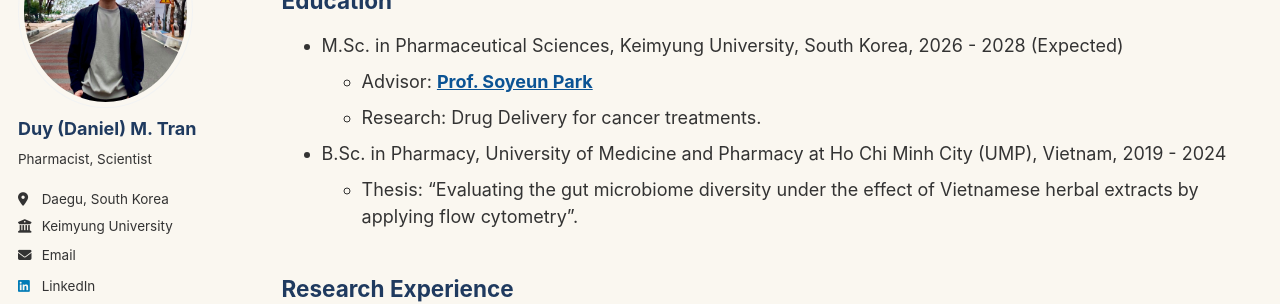
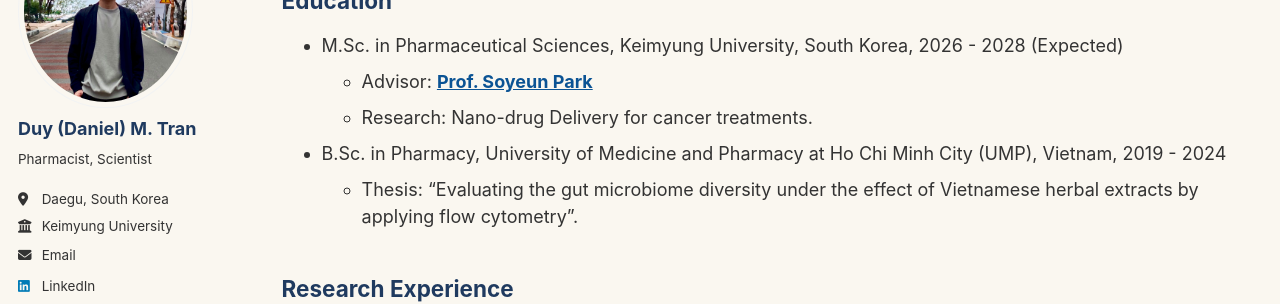
Before and after one commit to tranminhduy-git/tmduy.github.io, a Jekyll site: the page built from _pages/cv.md, in a window 1280 px wide and 900 px high. Shown: the part 187-491 px from the top of the window. Built offline with Jekyll 4.4.1, drawn with Linux system fonts in a browser that asks for light colours; a script bundle is joined from its source files by our own code; library files that are not in the unit come from our copies.

Commit message:
Update cv.md

```diff
--- a/_pages/cv.md
+++ b/_pages/cv.md
@@ -13,7 +13,7 @@ redirect_from:
 
 * M.Sc. in Pharmaceutical Sciences, Keimyung University, South Korea, 2026 - 2028 (Expected)
   * Advisor: [__Prof. Soyeun Park__](https://orcid.org/0000-0003-3989-9079)
-  * Research: Drug Delivery for cancer treatments.
+  * Research: Nano-drug Delivery for cancer treatments.
 * B.Sc. in Pharmacy, University of Medicine and Pharmacy at Ho Chi Minh City (UMP), Vietnam, 2019 - 2024
   * Thesis: "Evaluating the gut microbiome diversity under the effect of Vietnamese herbal extracts by applying flow cytometry".
 
```
